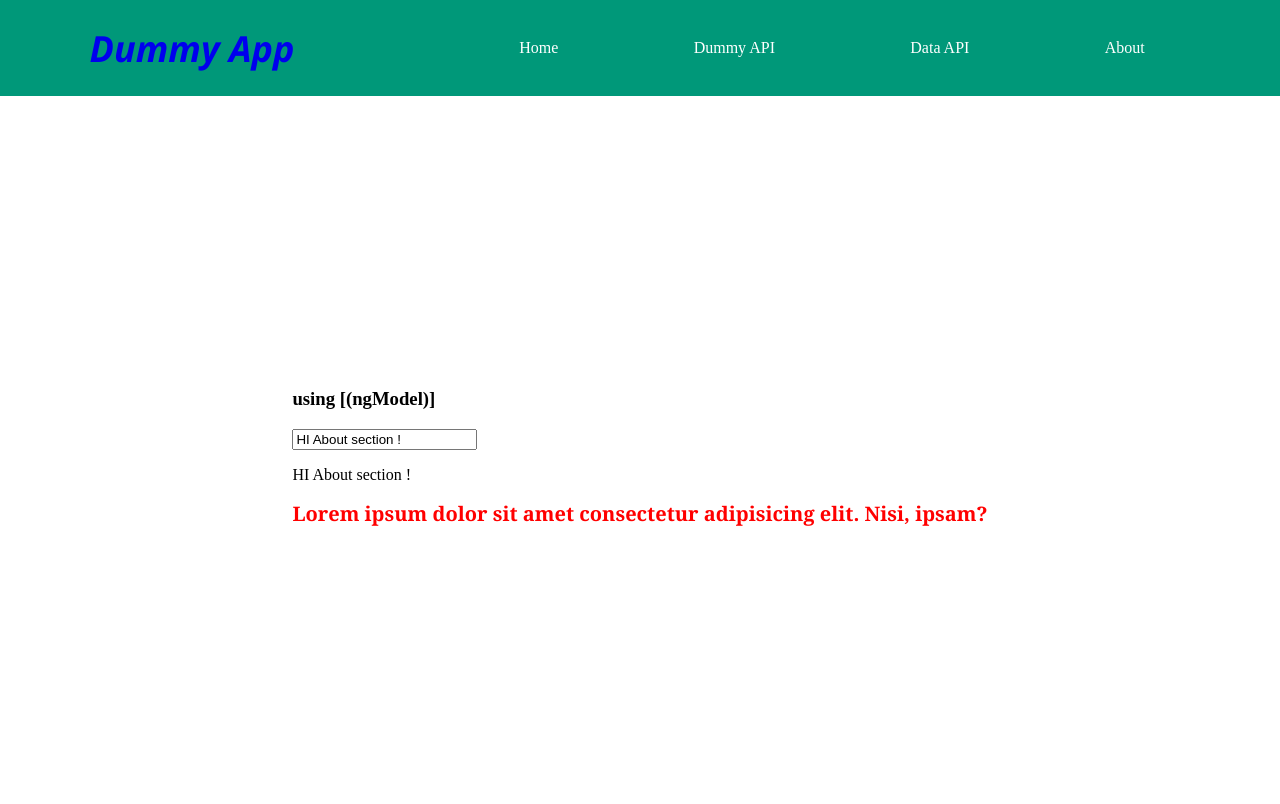
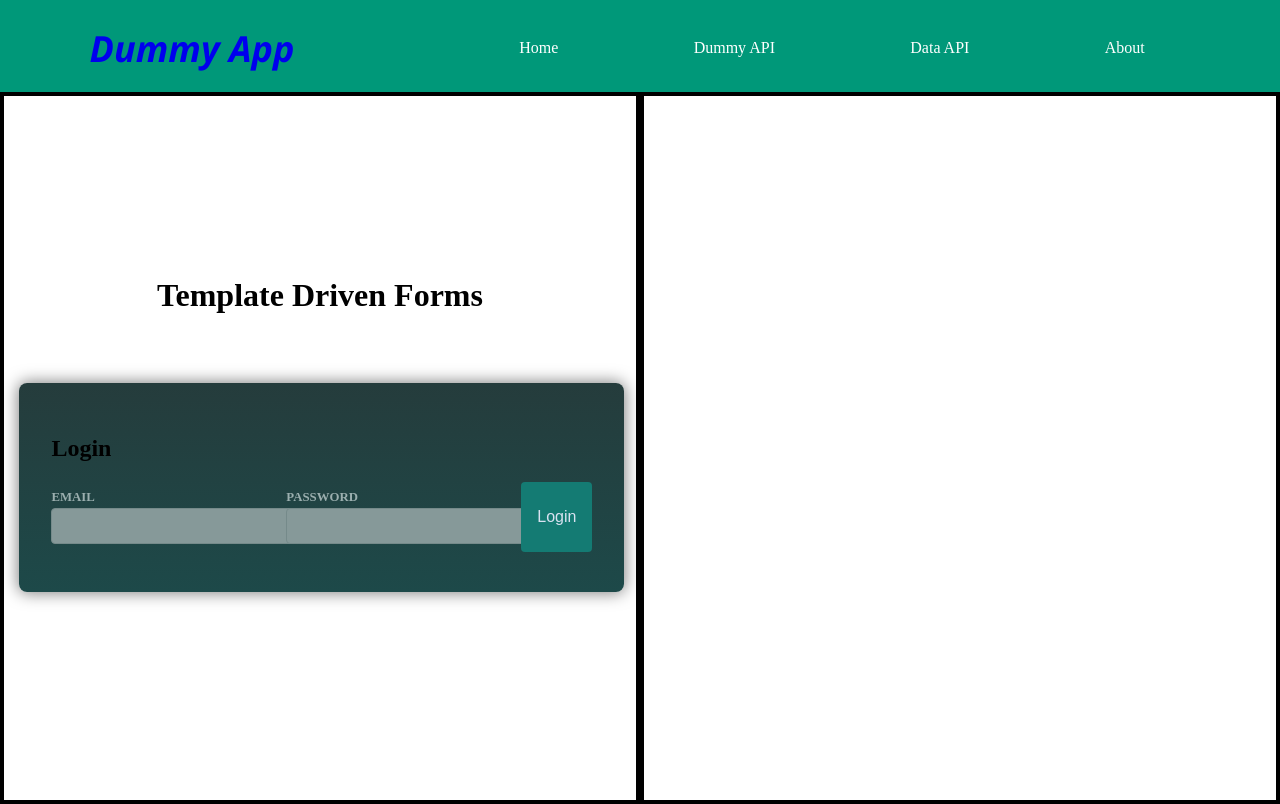
Before and after one commit to ashwini2329/dummy-api-integration-01, an Angular app: page /about in a window 1280 px wide. Built offline with nearby package versions, Linux system fonts and the light colour scheme.

Commit message:
template driven forms

```diff
--- a/src/app/about/about.component.html
+++ b/src/app/about/about.component.html
@@ -1,6 +1,32 @@
 <div class="about-container">
-    <h3>using [(ngModel)]</h3>
-    <input [(ngModel)]="about">
-    <p>{{about | capitalize}}</p>
-    <div [ngClass]="{'active': about==='HI About section !'}" [ngStyle]="{'font-weight': about==='HI About section !' ? 900 : 500}">Lorem ipsum dolor sit amet consectetur adipisicing elit. Nisi, ipsam?</div>
+    <div class="left-container">
+        <!-- <h3>using [(ngModel)]</h3>
+        <input [(ngModel)]="about">
+        <p>{{about | capitalize}}</p>
+        <div [ngClass]="{'active': about==='HI About section !'}" [ngStyle]="{'font-weight': about==='HI About section !' ? 900 : 500}">Lorem ipsum dolor sit amet consectetur adipisicing elit. Nisi, ipsam?</div> -->
+        <h1>Template Driven Forms</h1>
+        <div class="template-form">
+            <form #form="ngForm" (ngSubmit)="onSubmit(form)">
+                <h2>Login</h2>
+
+                <div class="control-row">
+                    <div class="control no margin">
+                        <label for="email">Email</label>
+                        <input type="email" id="email" name="email" ngModel required email #email="ngModel">
+                    </div>
+
+                    <div class="control no-margin">
+                        <label for="password">Password</label>
+                        <input type="password" type="password" name="password" ngModel required minlength="6" maxlength="15" #password="ngModel">
+                    </div>
+
+                    <button class="button">Login</button>
+                </div>
+                <p class="control-error" *ngIf="email.touched && password.touched && form.form.invalid">
+                    Invalid values detected
+                </p>
+            </form>
+        </div>
+    </div>
+    <div class="right-container"></div>
 </div>
--- a/src/app/about/about.component.scss
+++ b/src/app/about/about.component.scss
@@ -1,3 +1,26 @@
+.about-container {
+    width: 100%;
+    height: 88vh;
+    top: 0;
+    left: 0;
+    right: 0;
+    position: absolute;
+    display: flex;
+    justify-content: center;
+    align-items: center;
+}
+
+.left-container,
+.right-container {
+    width: 50%;
+    height: 88vh;
+    display: flex;
+    justify-content: center;
+    align-items: center;
+    border: 4px solid black;
+    flex-direction: column;
+}
+
 .active {
     color: red;
     font-size: 20px;
--- a/src/app/about/about.component.ts
+++ b/src/app/about/about.component.ts
@@ -1,5 +1,6 @@
-import { Component, OnInit } from '@angular/core';
+import { Component, OnInit, ViewChild, AfterViewInit } from '@angular/core';
 import { DummyServiceService } from '../dummy-service.service';
+import { NgForm } from '@angular/forms';
 
 @Component({
   selector: 'app-about',
@@ -7,11 +8,33 @@ import { DummyServiceService } from '../dummy-service.service';
   styleUrls: ['./about.component.scss'],
   providers: [DummyServiceService]
 })
-export class AboutComponent implements OnInit {
-  public about = 'hello'
-  constructor(private dummyService: DummyServiceService){}
+export class AboutComponent implements OnInit, AfterViewInit {
+  @ViewChild('form') form!: NgForm;
+
+  public about = 'hello';
+
+  constructor(private dummyService: DummyServiceService) {}
 
   ngOnInit(): void {
-      this.about = this.dummyService.getAbout();
+    this.about = this.dummyService.getAbout();
+  }
+
+  ngAfterViewInit(): void {
+    if (this.form) {
+      this.form.valueChanges?.subscribe((value) => {
+        console.log('Form value changed:', value);
+      });
+    }
+  }
+
+  onSubmit(formData: NgForm) {
+    if (formData.invalid) {
+      return;
+    }
+    const enteredEmail = formData.value.email;
+    const enteredPassword = formData.value.password;
+    console.log(enteredEmail, enteredPassword);
+
+    formData.reset();
   }
 }
--- a/src/styles.scss
+++ b/src/styles.scss
@@ -1 +1,146 @@
 /* You can add global styles to this file, and also import other style files */
+
+form {
+    width: 90%;
+    max-width: 40rem;
+    margin: 3rem auto;
+    padding: 2rem;
+    background: linear-gradient(180deg, #253c3c, #1d4949);
+    border-radius: 8px;
+    box-shadow: 0 0 16px 1px rgba(0, 0, 0, 0.5);
+}
+
+.control,
+fieldset {
+    margin: 0.5rem 0;
+}
+
+.control.no-margin {
+    margin-bottom: 0;
+}
+
+.control label {
+    display: block;
+    font-size: 0.8rem;
+    margin-bottom: 0.2rem;
+    color: #9bafaf;
+    text-transform: uppercase;
+    font-weight: bold;
+}
+
+.control input {
+    display: block;
+    width: 100%;
+    max-width: 15rem;
+    padding: 0.5rem;
+    font-size: 1rem;
+    border-radius: 4px;
+    border: 1px solid #758a8a;
+    background-color: #869999;
+    color: #142020;
+}
+
+.control select {
+    display: block;
+    width: 100%;
+    max-width: 15rem;
+    padding: 0.5rem;
+    font-size: 1rem;
+    border-radius: 4px;
+    border: 1px solid #758a8a;
+    background-color: #869999;
+    color: #142020;
+}
+
+.control:has(input[type="checkbox"]) {
+    display: flex;
+    align-items: center;
+}
+
+.control:has(input[type="checkbox"]) label {
+    margin: 0;
+}
+
+.control input[type="checkbox"] {
+    display: inline-block;
+    width: auto;
+    max-width: none;
+    margin-right: 0.5rem;
+    border-radius: 0;
+    border: none;
+    background-color: transparent;
+    color: #d9e2f1;
+}
+
+.control-error {
+    display: flex;
+    flex-wrap: wrap;
+    gap: 0.5rem;
+    color: #ffca99;
+    height: 0.5rem;
+    padding: 0.25rem 0 0 0;
+    height: 1.5rem;
+    margin-bottom: 1rem;
+}
+
+.control-error p {
+    margin: 0;
+}
+
+.control-row {
+    margin: 0.5rem 0;
+    display: flex;
+    flex-wrap: wrap;
+    justify-content: flex-start;
+    gap: 0.5rem;
+}
+
+.control-row .control {
+    flex: 1;
+}
+
+hr {
+    margin: 1.5rem 0;
+    border: 1px solid #147b73;
+}
+
+.form-actions {
+    display: flex;
+    justify-content: flex-end;
+    gap: 1rem;
+}
+
+.button {
+    padding: 0.5rem 1rem;
+    font-size: 1rem;
+    border-radius: 4px;
+    border: none;
+    background-color: #147b73;
+    color: #d9e2f1;
+    cursor: pointer;
+}
+
+.button:hover,
+.button:focus {
+    background-color: #319890;
+}
+
+.button-flat {
+    background-color: transparent;
+    color: #9cbaba;
+}
+
+.button-flat:hover,
+.button-flat:focus {
+    background-color: transparent;
+    color: #869999;
+}
+
+.control:has(.ng-invalid.ng-touched.ng-dirty) label {
+    color: #f98b75;
+}
+
+input.ng-invalid.ng-touched.ng-dirty {
+    background-color: #fbdcd6;
+    border-color: #f84e2c;
+}
```
